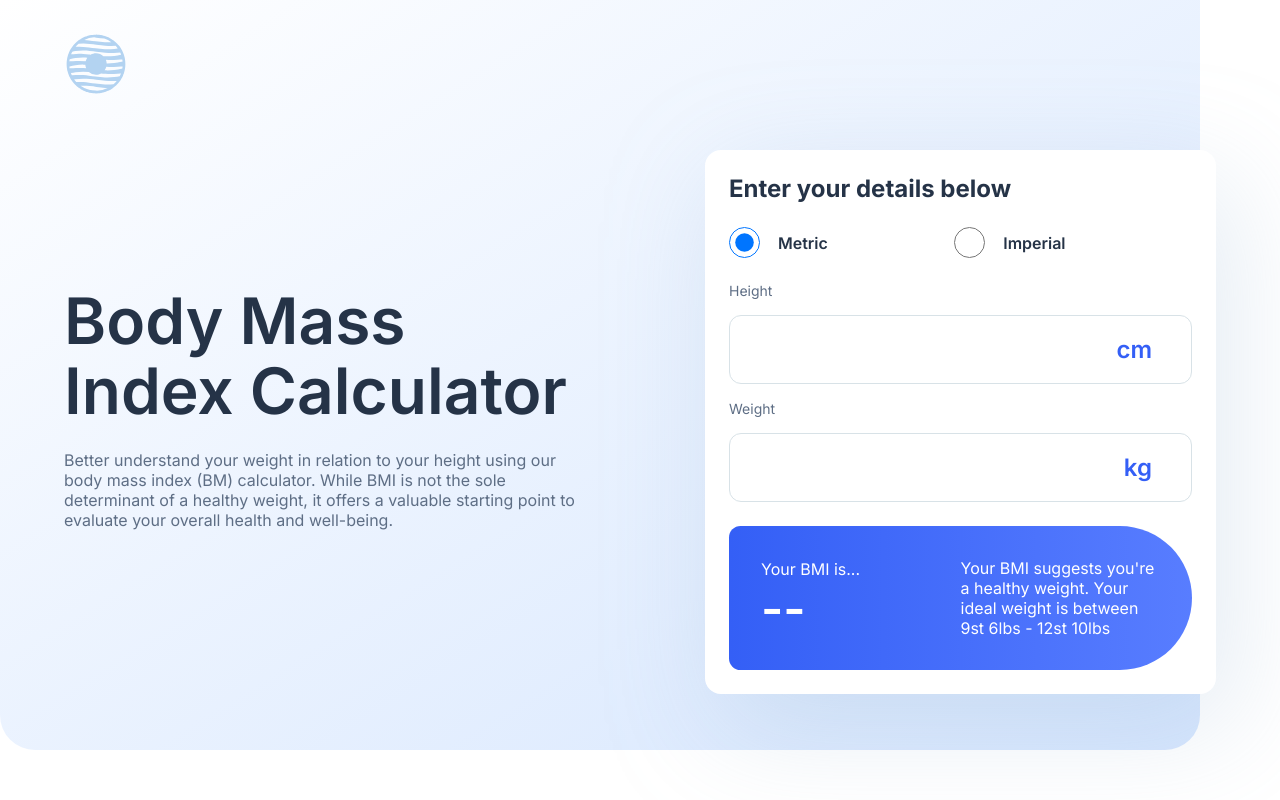
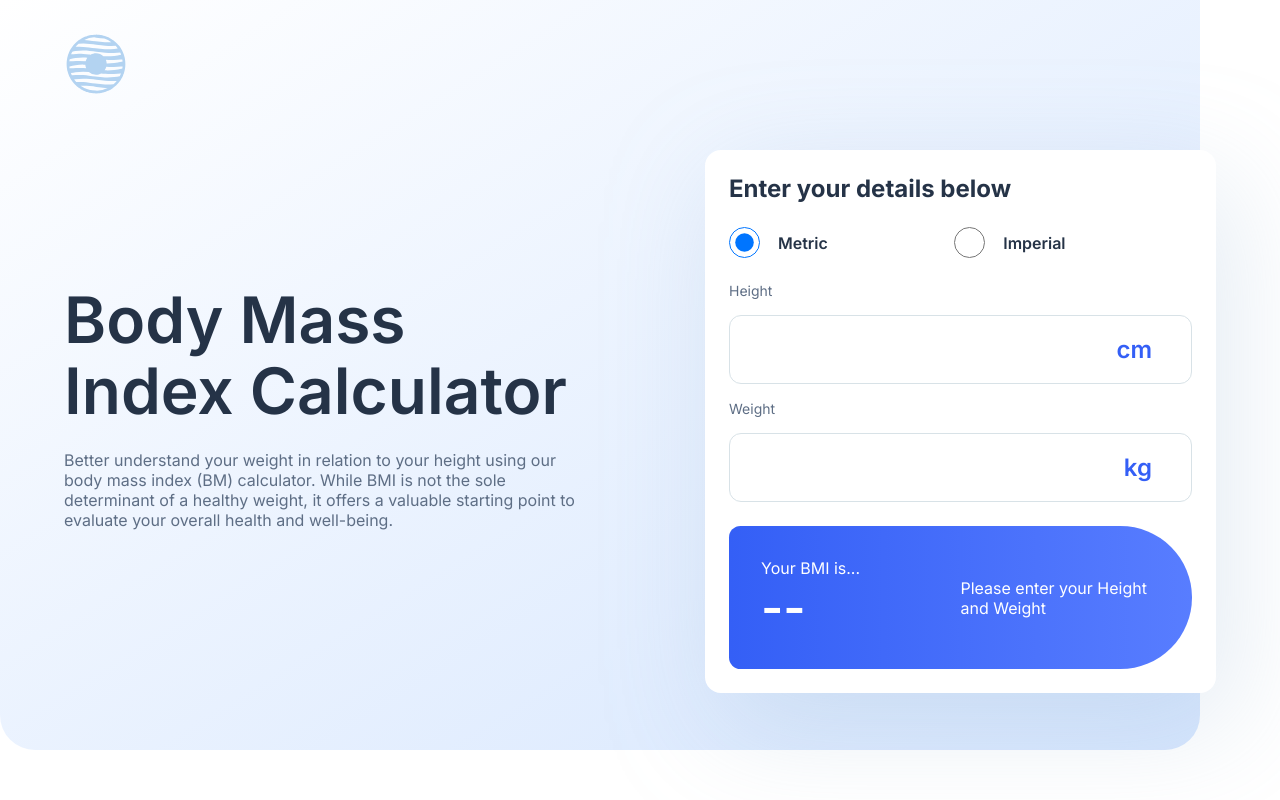
Before and after one commit to MadeByJax/bmi-calculator, a React (Vite) app: page / in a window 1280 px wide. Shown: the top 800 px of the page. Built offline with nearby package versions, Linux system fonts and the light colour scheme.

Commit message:
Dsiplays if user is within a healthy weight range

```diff
--- a/src/components/Calculator.jsx
+++ b/src/components/Calculator.jsx
@@ -8,19 +8,34 @@ const Calculator = () => {
   const [weight, setWeight] = useState({ kg: "", lbs: "" });
   const [height, setHeight] = useState({ cm: "", ft: "", in: "" });
 
+  // Function to determine whether the user is a healthy weight
+  const getWeightStatus = (bmi) => {
+    if (bmi < 18.5) {
+      return "Underweight";
+    } else if (bmi >= 18.5 && bmi < 24.9) {
+      return "a Healthy Weight";
+    } else if (bmi >= 25 && bmi < 29.9) {
+      return "Overweight";
+    } else {
+      return "Obese";
+    }
+  };
+
   const [bmiResult, setBmiResult] = useState("--");
 
+  // Tells the application whether the measurement is in Metric or Imperial
   const handleRadioButton = (value) => {
     setIsMetric(value);
-    console.log(isMetric);
     setHeight({ cm: "", ft: "", in: "" });
     setWeight({ kg: "", lbs: "" });
   };
 
+  // Calculates BMI depending if the user selected metric or imperial
   const calculateBMI = () => {
     if (isMetric) {
       const weightKg = parseFloat(weight.kg);
       const heightCm = parseFloat(height.cm);
+      // Validation if user enters invalid input
       if (isNaN(weightKg) || isNaN(heightCm)) {
         setBmiResult("--");
       } else {
@@ -32,12 +47,9 @@ const Calculator = () => {
       const heightFt = parseFloat(height.ft);
       const heightIn = parseFloat(height.in);
       const heightInCalc = heightFt * 12 + heightIn;
+      // Validation if user enters invalid input
       if (isNaN(heightInCalc) || isNaN(weightLbs)) {
         setBmiResult("--");
-        console.log(heightInCalc);
-        console.log("heightFt:", heightFt);
-        console.log("heightIn:", heightIn);
-        console.log("heightInCalc:", heightInCalc);
       } else {
         let bmi = (weightLbs / (heightInCalc * heightInCalc)) * 703;
         setBmiResult(bmi.toFixed(1));
@@ -45,9 +57,9 @@ const Calculator = () => {
     }
   };
 
+  // Calculates BMI once the user enters a value into the inputs
   useEffect(() => {
     calculateBMI();
-    console.log(bmiResult);
   }, [weight, height, bmiResult]);
 
   return (
@@ -132,10 +144,17 @@ const Calculator = () => {
             <h4>{bmiResult}</h4>
           </div>
           <div className="right--side">
-            <p>
-              Your BMI suggests you're a healthy weight. Your ideal weight is
-              between 9st 6lbs - 12st 10lbs
-            </p>
+            {bmiResult === "--" ? (
+              <p>Please enter your Height and Weight</p>
+            ) : (
+              <p>
+                {`Your BMI suggests you're`}{" "}
+                <strong>{getWeightStatus(bmiResult)}</strong>
+                {`. A healthy weight
+              range is between`}{" "}
+                <strong>{`18.5 and 24.9`}</strong>
+              </p>
+            )}
           </div>
         </div>
       </div>
```
